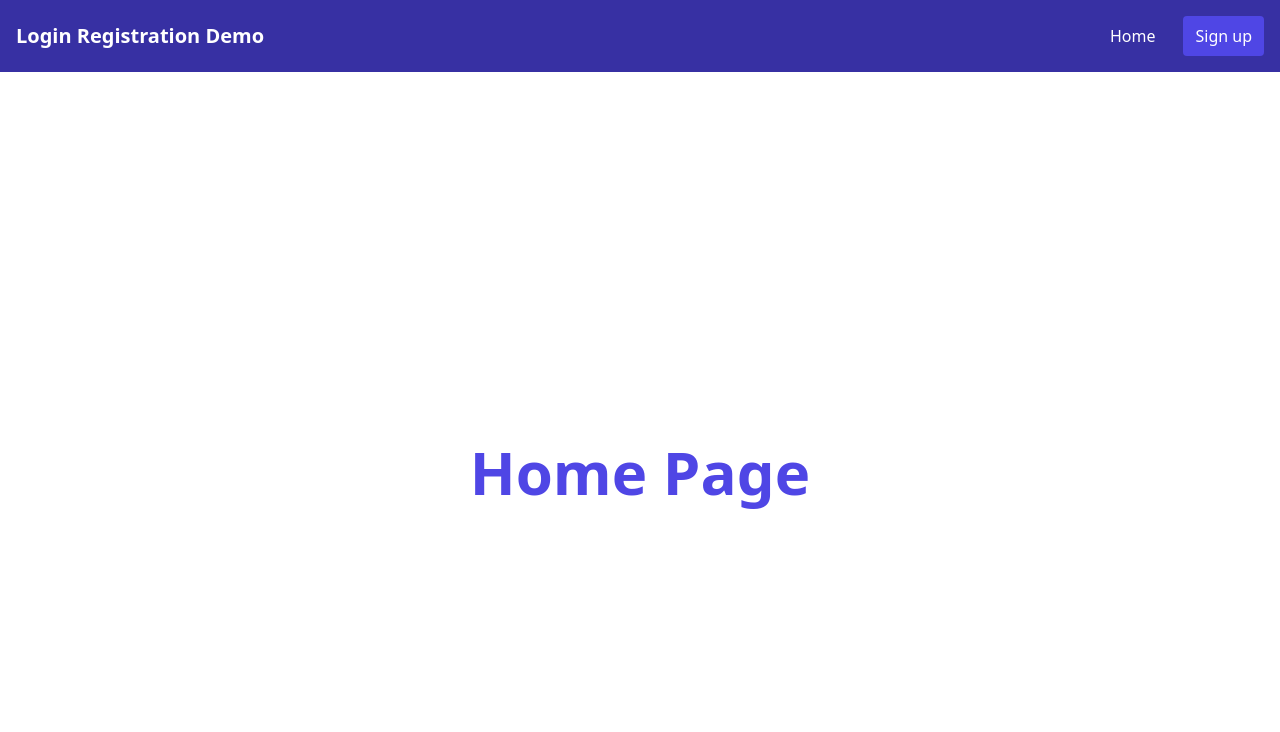
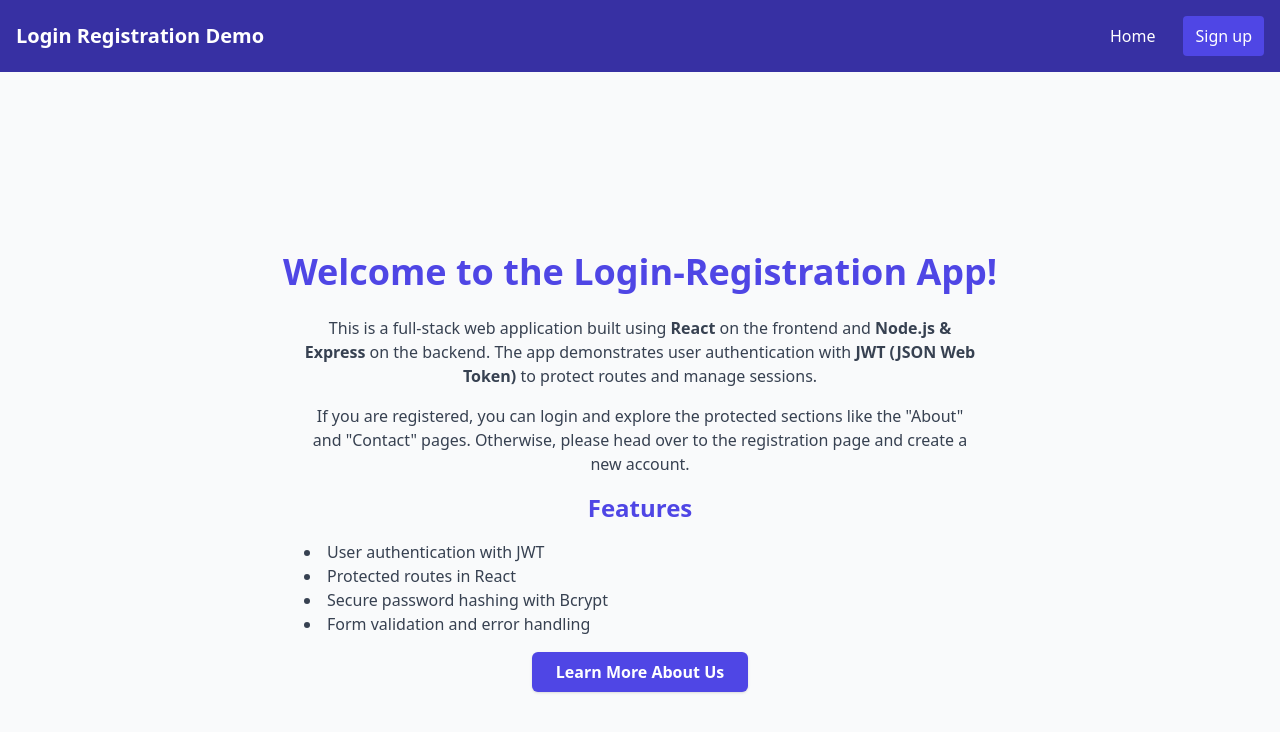
Before and after one commit to jamesarf/Authify, a React (Create React App) app in the folder login-registration-client/: page / in a window 1280 px wide. Shown: the top 732 px of the page. Built offline with nearby package versions, Linux system fonts and the light colour scheme.

Commit message:
added .env

```diff
--- a/login-registration-client/src/components/About.js
+++ b/login-registration-client/src/components/About.js
@@ -2,8 +2,27 @@ import React from 'react';
 
 function About() {
   return (
-    <div className='flex items-center justify-center text-green-600 min-h-screen font-bold text-6xl'>
-      <h1>About Page</h1>
+    <div className="min-h-screen bg-gray-50 flex flex-col items-center justify-center px-6 py-12">
+      <h1 className="text-4xl font-bold text-indigo-600 mb-6">About Us</h1>
+
+      <div className="text-gray-700 text-center max-w-2xl space-y-4">
+        <p>
+          This login-registration application is a full-stack project designed to demonstrate
+          authentication using <strong>JWT (JSON Web Token)</strong>. It includes features like
+          user registration, login, and secure token-based authentication.
+        </p>
+
+        <p>
+          Our frontend is built using <strong>React</strong> and <strong>Tailwind CSS</strong> to provide a
+          responsive and modern UI. The backend is powered by <strong>Node.js</strong> and <strong>Express</strong>,
+          ensuring smooth integration with a MongoDB database for secure user management.
+        </p>
+
+        <p>
+          This project is perfect for learning how to implement authentication systems with protected routes,
+          secure password handling with Bcrypt, and JWT-based session management.
+        </p>
+      </div>
     </div>
   );
 }
--- a/login-registration-client/src/components/Contact.js
+++ b/login-registration-client/src/components/Contact.js
@@ -2,7 +2,7 @@ import React from 'react';
 
 function Contact() {
   return (
-    <div className='flex items-center justify-center text-red-600 min-h-screen font-bold text-6xl'>
+    <div className='flex items-center justify-center text-green-600 min-h-screen font-bold text-6xl'>
       <h1>Contact Page</h1>
     </div>
   );
--- a/login-registration-client/src/components/Home.js
+++ b/login-registration-client/src/components/Home.js
@@ -4,16 +4,48 @@ import { useNavigate } from 'react-router-dom';
 function Home() {
   const [name, setName] = useState('');
   const navigate = useNavigate();
+
   useEffect(() => {
     const user = localStorage.getItem('reactAuthUser');
     if (user) {
       setName(JSON.parse(user)?.name);
     }
+  }, [navigate]);
 
-  }, [navigate]);
   return (
-    <div className='flex items-center justify-center text-indigo-600 min-h-screen font-bold text-6xl'>
-      <h1>{name?(`Hi ${name}`): `Home Page`}</h1>
+    <div className="min-h-screen bg-gray-50 flex flex-col items-center justify-center px-6 py-12">
+      <h1 className="text-4xl font-bold text-indigo-600 mb-6">
+        {name ? `Hi ${name}, Welcome to the Login-Registration App!` : 'Welcome to the Login-Registration App!'}
+      </h1>
+
+      <div className="text-gray-700 text-center max-w-2xl space-y-4">
+        <p>
+          This is a full-stack web application built using <strong>React</strong> on the frontend and
+          <strong> Node.js & Express</strong> on the backend. The app demonstrates user authentication
+          with <strong>JWT (JSON Web Token)</strong> to protect routes and manage sessions.
+        </p>
+
+        <p>
+          If you are registered, you can login and explore the protected sections like the "About"
+          and "Contact" pages. Otherwise, please head over to the registration page and create a new account.
+        </p>
+
+        <h2 className="text-2xl font-semibold text-indigo-600 mt-8">Features</h2>
+        <ul className="list-disc list-inside text-left">
+          <li>User authentication with JWT</li>
+          <li>Protected routes in React</li>
+          <li>Secure password hashing with Bcrypt</li>
+          <li>Form validation and error handling</li>
+        </ul>
+
+        <div className="mt-6">
+          <button
+            onClick={() => navigate('/about')}
+            className="px-6 py-2 bg-indigo-600 text-white font-semibold rounded-md shadow hover:bg-indigo-700">
+            Learn More About Us
+          </button>
+        </div>
+      </div>
     </div>
   );
 }
--- a/login-registration-client/src/components/Login.js
+++ b/login-registration-client/src/components/Login.js
@@ -3,22 +3,24 @@ import { useNavigate } from 'react-router-dom';
 import axios from 'axios';
 
 const Login = () => {
+  const apiUrl = process.env.REACT_APP_API_URL;
   const [email, setEmail] = useState('');
   const [password, setPassword] = useState('');
   const [error, setError] = useState(null);
   const navigate = useNavigate();
 
   useEffect(() => {
+    console.log("apiUrl",apiUrl);
     const user = localStorage.getItem('reactAuthUser');
     if (user) {
       navigate('/');
     }
-  }, [navigate]);
+  }, [navigate,apiUrl]);
 
   const handleLogin = async (e) => {
     e.preventDefault();
     try {
-      const response = await axios.post('https://react-jwt-login-registration-app-server.onrender.com/login', { email, password });
+      const response = await axios.post(`${apiUrl}/login`, { email, password });
       localStorage.setItem('reactAuthToken', response.data.token); // Store token
       localStorage.setItem('reactAuthUser', JSON.stringify(response.data.user)); // Store user info
       navigate('/');
--- a/login-registration-client/src/components/Register.js
+++ b/login-registration-client/src/components/Register.js
@@ -3,6 +3,7 @@ import { useNavigate } from 'react-router-dom';
 import axios from 'axios';
 
 const Register = () => {
+  const apiUrl = process.env.REACT_APP_API_URL;
   const [name, setName] = useState('');
   const [email, setEmail] = useState('');
   const [password, setPassword] = useState('');
@@ -19,7 +20,7 @@ const Register = () => {
   const handleRegister = async (e) => {
     e.preventDefault();
     try {
-      const response = await axios.post('https://react-jwt-login-registration-app-server.onrender.com/register', { name, email, password });
+      const response = await axios.post(`${apiUrl}/register`, { name, email, password });
       localStorage.setItem('reactAuthToken', response.data.token); // Store token
       localStorage.setItem('reactAuthUser', JSON.stringify(response.data.user)); // Store user info
       navigate('/');
```
Also changed, not shown: 1 other file (tests, documents, lock files or other folders).
